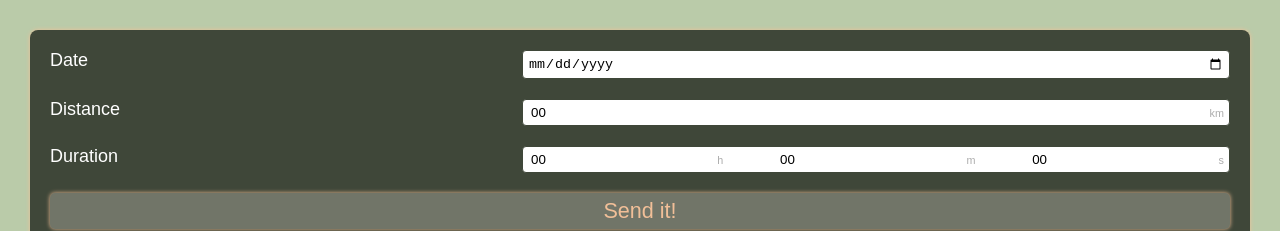
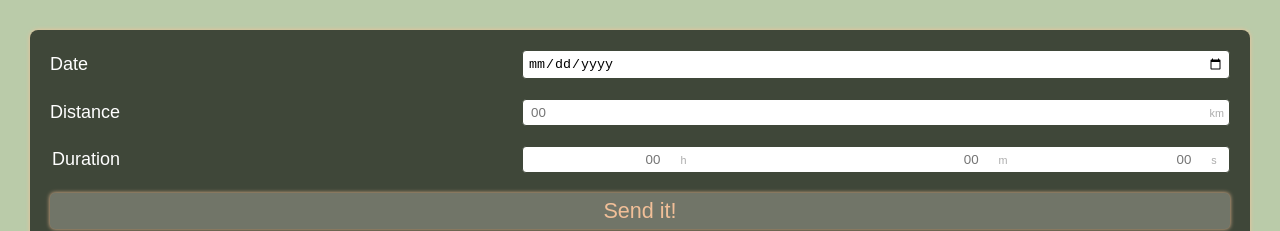
Before and after one commit to dw0111/capstone-project, a React (Create React App) app: page / in a window 1280 px wide. Shown: the top 231 px of the page. Built offline with nearby package versions, Linux system fonts and the light colour scheme.

Commit message:
Refactor ride form to complete tests

```diff
--- a/package.json
+++ b/package.json
@@ -20,7 +20,8 @@
     "test": "react-scripts test",
     "eject": "react-scripts eject",
     "storybook": "start-storybook -p 6006 -s public",
-    "build-storybook": "build-storybook -s public"
+    "build-storybook": "build-storybook -s public",
+    "test:debug": "react-scripts --inspect-brk test --runInBand --no-cache"
   },
   "eslintConfig": {
     "extends": [
--- a/src/components/RideForm/RideForm.js
+++ b/src/components/RideForm/RideForm.js
@@ -11,53 +11,56 @@ export default function RideForm({ onSubmit }) {
       <LabelStyled>
         Distance
         <NumberInput>
-          <NoSpinnersDistance
+          <NoSpinners
             name="distance"
             aria-label="distance"
             type="number"
             min="0"
             step="0.01"
-            defaultValue="00"
+            placeholder="00"
+            align="start"
             required
           />
           km
         </NumberInput>
       </LabelStyled>
-      <LabelStyled>
-        Duration
+      <DurationFieldset>
+        <DurationLegend>Duration</DurationLegend>
         <NumberInput>
+          <label>
             <NoSpinners
               name="hours"
-            aria-label="hours"
               type="number"
               min="0"
               step="1"
-            defaultValue="00"
+              placeholder="00"
             />
             h
+          </label>
+          <label>
             <NoSpinners
               name="minutes"
-            aria-label="minutes"
+              type="number"
+              min="0"
+              step="1"
+              placeholder="00"
+              required
+            />
+            m
+          </label>
+          <label>
+            <NoSpinners
+              name="seconds"
               type="number"
               max="59"
               min="0"
               step="1"
-            defaultValue="00"
-            required
-          />
-          m
-          <NoSpinners
-            name="seconds"
-            aria-label="seconds"
-            type="number"
-            max="59"
-            min="0"
-            step="1"
-            defaultValue="00"
+              placeholder="00"
             />
             s
+          </label>
         </NumberInput>
-      </LabelStyled>
+      </DurationFieldset>
       <ButtonStyled>Send it!</ButtonStyled>
     </FormStyled>
   )
@@ -93,6 +96,21 @@ const LabelStyled = styled.label`
   width: 100%;
   display: flex;
   justify-content: space-between;
+  align-items: center;
+`
+const DurationFieldset = styled.fieldset`
+  border: none;
+  padding: 0;
+  margin: 0;
+  width: 100%;
+  display: flex;
+  justify-content: space-between;
+  flex-wrap: nowrap;
+  align-items: center;
+`
+
+const DurationLegend = styled.legend`
+  float: left;
 `
 
 const ButtonStyled = styled.button`
@@ -123,19 +141,6 @@ const NoSpinners = styled.input`
 
   -moz-appearance: textfield;
   border: none;
-  text-align: start;
-  width: 20%;
+  width: 80%;
+  text-align: ${props => props.align || 'end'};
 `
-
-const NoSpinnersDistance = styled.input`
-  &:-webkit-outer-spin-button,
-  &:-webkit-inner-spin-button {
-    -webkit-appearance: none;
-    margin: 0;
-  }
-
-  -moz-appearance: textfield;
-  border: none;
-  text-align: start;
-  width: 80%;
-`
```
Also changed, not shown: 2 other files (tests, documents, lock files or other folders). Lines whose indentation alone changed are shown as unchanged.
